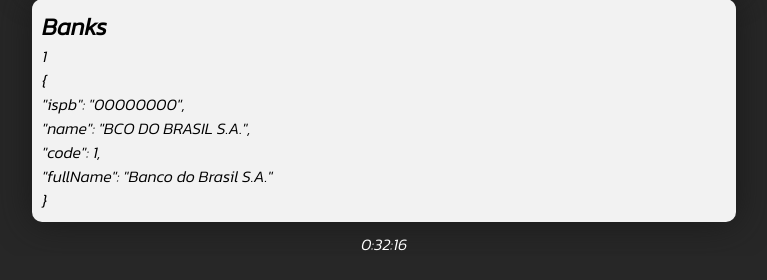
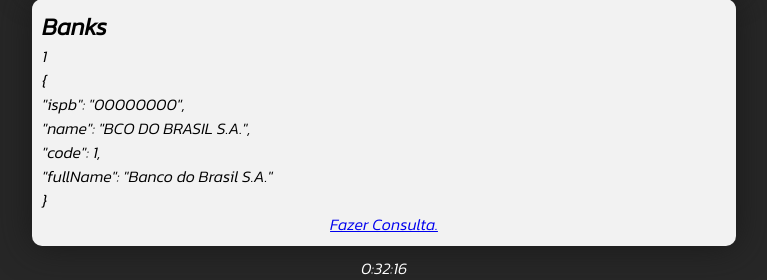
Before and after one commit to ZorroSec/SkyRB, a Python web app: template web/templates/index.html in a window 1280 px wide. Shown: the part 1773-2053 px from the top of the page, without its empty margins (256-1023 px from the left). Before the commit the page ends 2024 px from the top, so only its background shows below. Run offline with Jinja, Linux system fonts and the light colour scheme; the template is opened without the code that fills it, so the values that code supplies are empty.

Commit message:
editando o template para realizar a primeira consulta

```diff
--- a/web/templates/index.html
+++ b/web/templates/index.html
@@ -155,6 +155,9 @@
                             }
                         </code>
                     </div>
+                    <div class="more">
+                        <a href="/bank">Fazer Consulta.</a>
+                    </div>
                 </div>
             </div>
         </div>
```
